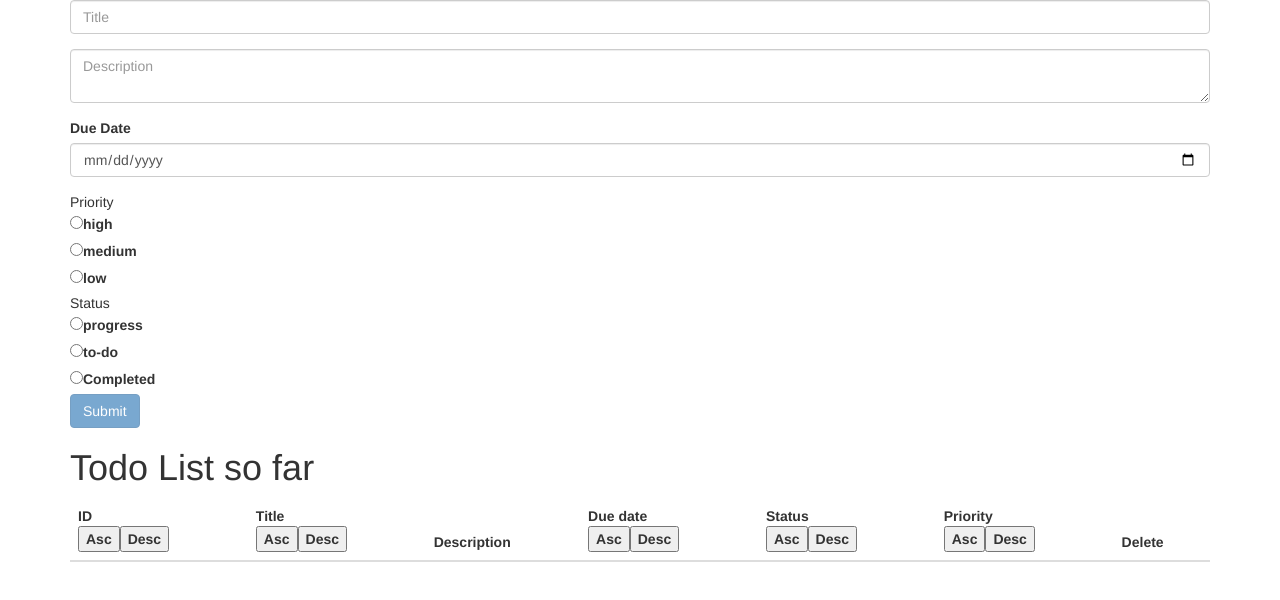
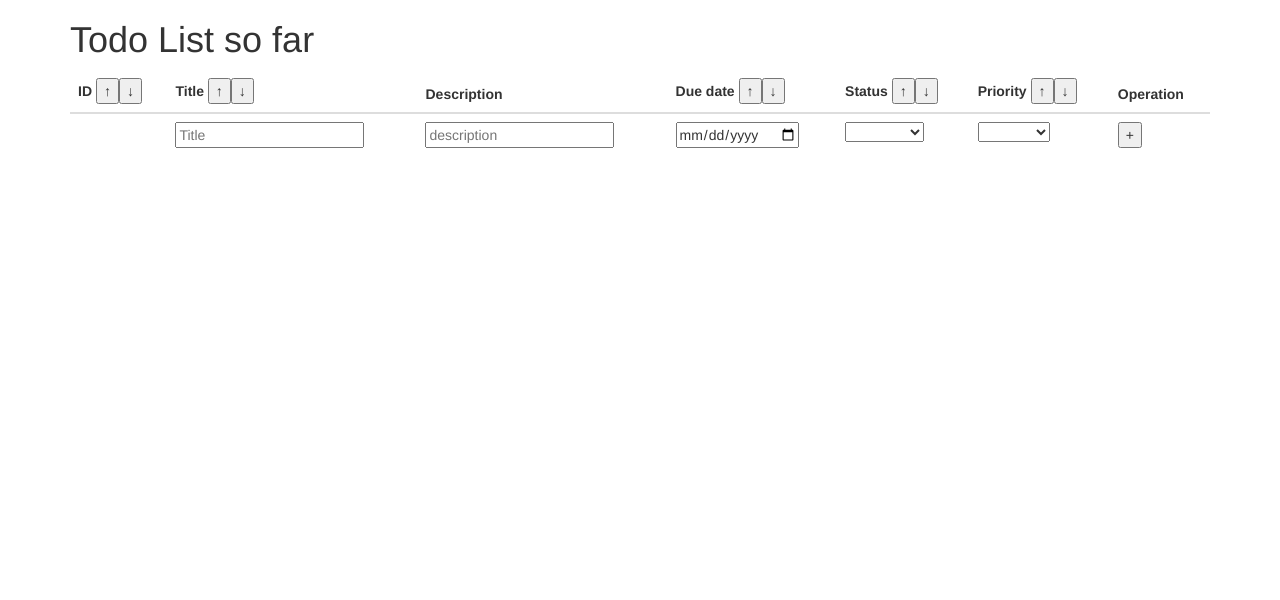
Before and after one commit to mayankdutta/todoAngular, an Angular app: page / in a window 1280 px wide. Shown: the top 600 px of the page. Built offline with nearby package versions, Linux system fonts and the light colour scheme.

Commit message:
concise todo is working, prev code removed.

```diff
--- a/src/app/app.component.html
+++ b/src/app/app.component.html
@@ -1,136 +1,3 @@
-<div class="container">
-  <div class="form-area">
-    <form #f="ngForm" (submit)="onSubmit(f)">
-      <div class="form-group">
-        <input
-          type="text"
-          placeholder="Title"
-          name="title"
-          ngModel
-          #title="ngModel"
-          class="form-control"
-          [ngClass]="{ 'is-invalid': title.touched && title.invalid }"
-          required
-        />
-        <!-- <div class="alert alert-danger" *ngIf="title.touched && title.invalid"> -->
-        <!--   Title is not valid -->
-        <!-- </div> -->
-      </div>
-
-      <div class="form-group">
-        <textarea
-          type="text"
-          placeholder="Description"
-          ngModel
-          name="description"
-          class="form-control"
-          #description="ngModel"
-        ></textarea>
-      </div>
-
-      <div class="form-group">
-        <label>Due Date</label>
-        <input
-          type="date"
-          #dueDate="ngModel"
-          class="form-control"
-          name="dueDate"
-          ngModel
-        />
-      </div>
-
-      <div class="priority-section">
-        <div>Priority</div>
-
-        <div class="form-check">
-          <input
-            type="radio"
-            ngModel
-            value="high"
-            class="form-check-input"
-            name="priority"
-            id="priorityHigh"
-          />
-          <label class="form-check-label" for="priorityHigh">high</label>
-        </div>
-
-        <div class="form-check">
-          <input
-            type="radio"
-            ngModel
-            value="medium"
-            class="form-check-input"
-            name="priority"
-            id="priorityMedium"
-          />
-          <label class="form-check-label" for="priorityMedium">medium</label>
-        </div>
-
-        <div class="form-check">
-          <input
-            type="radio"
-            ngModel
-            value="low"
-            class="form-check-input"
-            name="priority"
-            id="priorityLow"
-          />
-          <label class="form-check-label" for="priorityLow">low</label>
-        </div>
-      </div>
-
-      <div class="status-section">
-        <div>Status</div>
-
-        <div class="form-check">
-          <input
-            id="statusProgress"
-            type="radio"
-            ngModel
-            #status="ngModel"
-            class="form-check-input"
-            name="status"
-            value="progress"
-          />
-          <label class="form-check-label" for="statusProgress">progress</label>
-        </div>
-
-        <div class="form-check">
-          <input
-            id="statusTodo"
-            type="radio"
-            ngModel
-            #status="ngModel"
-            class="form-check-input"
-            name="status"
-            value="todo"
-          />
-          <label class="form-check-label" for="statusTodo">to-do</label>
-        </div>
-
-        <div class="form-check">
-          <input
-            id="statusCompleted"
-            type="radio"
-            ngModel
-            class="form-check-input"
-            name="status"
-            #status="ngModel"
-            value="Completed"
-          />
-          <label class="form-check-label" for="statusCompleted"
-            >Completed</label
-          >
-        </div>
-      </div>
-
-      <button type="submit" class="btn btn-primary" [disabled]="f.invalid">
-        Submit
-      </button>
-    </form>
-  </div>
-</div>
-
 <div class="container">
   <h1>Todo List so far</h1>
 
@@ -139,21 +6,16 @@
       <tr>
         <th scope="col">
           <span
-            >ID
-            <div>
-              <button (click)="sortAsc('id')">Asc</button
-              ><button (click)="sortDesc('id')">Desc</button>
-            </div></span
-          >
+            >ID <button (click)="sortAsc('id')">↑</button
+            ><button (click)="sortDesc('id')">↓</button>
+          </span>
         </th>
         <th scope="col">
           <span
             >Title
 
-            <div>
-              <button (click)="sortAsc('title')">Asc</button
-              ><button (click)="sortDesc('title')">Desc</button>
-            </div>
+            <button (click)="sortAsc('title')">↑</button
+            ><button (click)="sortDesc('title')">↓</button>
           </span>
         </th>
         <th scope="col">Description</th>
@@ -161,34 +23,28 @@
           <span
             >Due date
 
-            <div>
-              <button (click)="sortAsc('dueDate')">Asc</button
-              ><button (click)="sortDesc('dueDate')">Desc</button>
-            </div></span
-          >
+            <button (click)="sortAsc('dueDate')">↑</button
+            ><button (click)="sortDesc('dueDate')">↓</button>
+          </span>
         </th>
         <th scope="col">
           <span
             >Status
 
-            <div>
-              <button (click)="sortAsc('status')">Asc</button
-              ><button (click)="sortDesc('status')">Desc</button>
-            </div></span
-          >
+            <button (click)="sortAsc('status')">↑</button
+            ><button (click)="sortDesc('status')">↓</button>
+          </span>
         </th>
         <th scope="col">
           <span
             >Priority
 
-            <div>
-              <button (click)="sortAsc('priority')">Asc</button
-              ><button (click)="sortDesc('priority')">Desc</button>
-            </div></span
-          >
+            <button (click)="sortAsc('priority')">↑</button
+            ><button (click)="sortDesc('priority')">↓</button>
+          </span>
         </th>
         <th scope="col">
-          <span>Delete </span>
+          <span>Operation</span>
         </th>
       </tr>
     </thead>
@@ -248,7 +104,7 @@
             [(ngModel)]="todoItem.priority"
             (change)="onChange($event, todoItem.id)"
           >
-            <option name='' value="high">High</option>
+            <option name="" value="high">High</option>
             <option value="medium">Medium</option>
             <option value="low">Low</option>
           </select>
@@ -258,5 +114,71 @@
         </td>
       </tr>
     </tbody>
+    <tfoot>
+      <tr>
+        <td></td>
+        <!--        <td>{{ todoItem.title }}</td>-->
+        <td>
+          <input
+            type="text"
+            placeholder="Title"
+            name="title"
+            value="{{ newData.title }}"
+            [(ngModel)]="newData.title"
+            (change)="onChange($event, newData.id)"
+          />
+        </td>
+
+        <td>
+          <input
+            type="text"
+            name="description"
+            placeholder="description"
+            value="{{ newData.description }}"
+            [(ngModel)]="newData.description"
+            (change)="onChange($event, newData.id)"
+          />
+        </td>
+
+        <td>
+          <input
+            type="date"
+            name="date"
+            value="{{ newData.dueDate }}"
+            [(ngModel)]="newData.dueDate"
+            (change)="onChange($event, newData.id)"
+          />
+        </td>
+        <td>
+          <select
+            name="status"
+            id="status"
+            value="{{ newData.status }}"
+            [(ngModel)]="newData.status"
+            (change)="onChange($event, newData.id)"
+          >
+            <option value="inProgress">Progress</option>
+            <option value="todo">Todo</option>
+            <option value="done">Done</option>
+          </select>
+        </td>
+        <td>
+          <select
+            name="priority"
+            id="priority"
+            value="{{ newData.priority }}"
+            [(ngModel)]="newData.priority"
+            (change)="onChange($event, newData.id)"
+          >
+            <option name="" value="high">High</option>
+            <option value="medium">Medium</option>
+            <option value="low">Low</option>
+          </select>
+        </td>
+        <td>
+          <button (click)="addTask()">+</button>
+        </td>
+      </tr>
+    </tfoot>
   </table>
 </div>
--- a/src/app/app.component.ts
+++ b/src/app/app.component.ts
@@ -11,16 +11,14 @@ import { iTodoItem } from './models/todo-item';
 export class AppComponent {
   title = 'codingNinja';
   userTodoList: iTodoItem[] = [];
-  modifyingFlag: boolean = false;
-  modifyingData: any = {};
+  newData: any = {};
 
   constructor(private todoService: TodoService) {
     this.userTodoList = todoService.todoList;
   }
 
   onSubmit(data: NgForm) {
-    console.log(data.value);
-    this.todoService.add({
+    this.userTodoList = this.todoService.add({
       ...data.value,
       id: this.todoService.todoList.length + 1,
     });
@@ -28,12 +26,17 @@ export class AppComponent {
     console.log(this.todoService.todoList);
   }
 
-  getValue(value: any) {
-    // console.log(value);
+  deleteTask(id: number) {
+    this.userTodoList = this.todoService.deleteTask(id);
   }
 
-  deleteTask(id: number) {
-    this.userTodoList = this.todoService.deleteTask(id);
+  addTask() {
+    this.userTodoList = this.todoService.add({
+      ...this.newData,
+      id: this.userTodoList.length + 1,
+    });
+
+    this.newData = {}
   }
 
   onChange(event: any, id: number) {
--- a/src/app/services/todo.service.ts
+++ b/src/app/services/todo.service.ts
@@ -10,6 +10,8 @@ export class TodoService {
   add(todoItem: iTodoItem) {
     this.todoList.push(todoItem);
     this.saveToLocalStorage();
+
+    return this.todoList;
   }
 
   deleteTask(id: number) {
```
